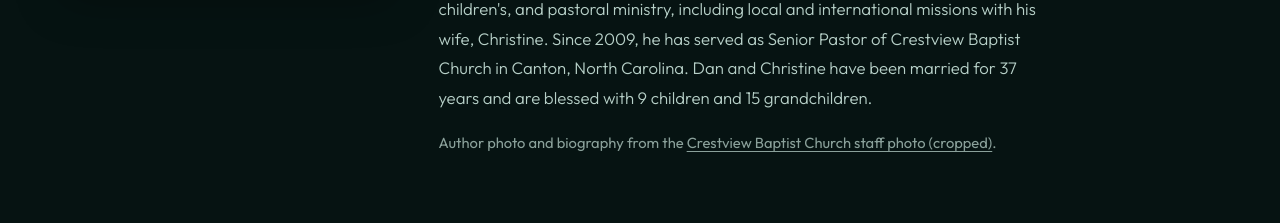
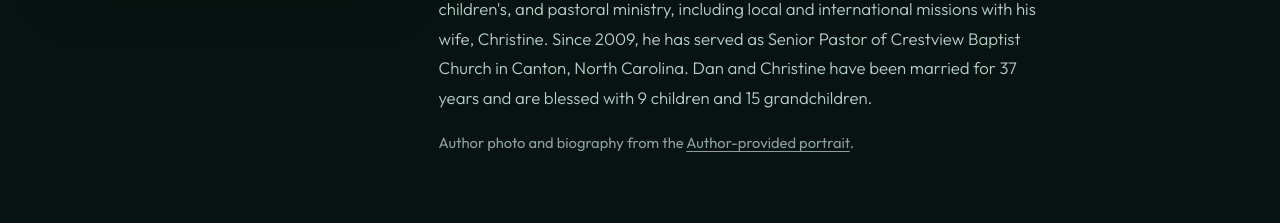
Before and after one commit to bearpixelmedia/deeper-life-in-the-spirit, a React (Vite) app: page / in a window 1280 px wide. Shown: the part 3040-3263 px from the top of the page. Built offline with nearby package versions, Linux system fonts and the light colour scheme.

Commit message:
Wire user-provided author portrait and materialize workflow

```diff
--- a/src/data.ts
+++ b/src/data.ts
@@ -56,19 +56,19 @@ export const book = {
 export const author = {
   name: "Dr. Daniel Page",
   role: "Senior Pastor, Crestview Baptist Church",
-  // Cropped from Crestview Baptist Church public staff photo
-  // https://crestviewcanton.com/mt-content/uploads/2020/02/dsc08249.jpg
-  portraitSrc: "/images/author-portrait.jpg",
+  // User-provided high-res author portrait (1803×1803 WebP).
+  portraitSrc: "/images/author-portrait-1200.jpg",
   portraitSrcSet:
-    "/images/author-portrait-640.jpg 640w, /images/author-portrait.jpg 871w",
+    "/images/author-portrait-640.jpg 640w, /images/author-portrait-1200.jpg 1200w, /images/author-portrait.jpg 1803w",
   portraitSizes: "(max-width: 720px) 14rem, 22rem",
-  portraitWidth: 871,
-  portraitHeight: 871,
+  portraitWidth: 1803,
+  portraitHeight: 1803,
   portraitWebpSrc: "/images/author-portrait.webp",
+  portraitWebpSrcSet: "/images/author-portrait.webp 1803w",
   paragraphs: [
     "Dr. Daniel Page is a pastor, preacher, musician, and teacher with a deep love for God's Word and a passion for communicating its timeless truth in ways that speak to today's world. A native of Cherryville, North Carolina, Dan came to faith in Christ at age ten under the ministry of his father, Ken Page, who was also his pastor.",
     "Since beginning church ministry in 1985, Dan has served in worship, youth, children's, and pastoral ministry, including local and international missions with his wife, Christine. Since 2009, he has served as Senior Pastor of Crestview Baptist Church in Canton, North Carolina. Dan and Christine have been married for 37 years and are blessed with 9 children and 15 grandchildren.",
   ],
-  sourceLabel: "Crestview Baptist Church staff photo (cropped)",
-  sourceUrl: "https://crestviewcanton.com/about-staff/",
+  sourceLabel: "Author-provided portrait",
+  sourceUrl: AMAZON_URL,
 };
```
Also changed, not shown: 1 other file (tests, documents, lock files or other folders).
